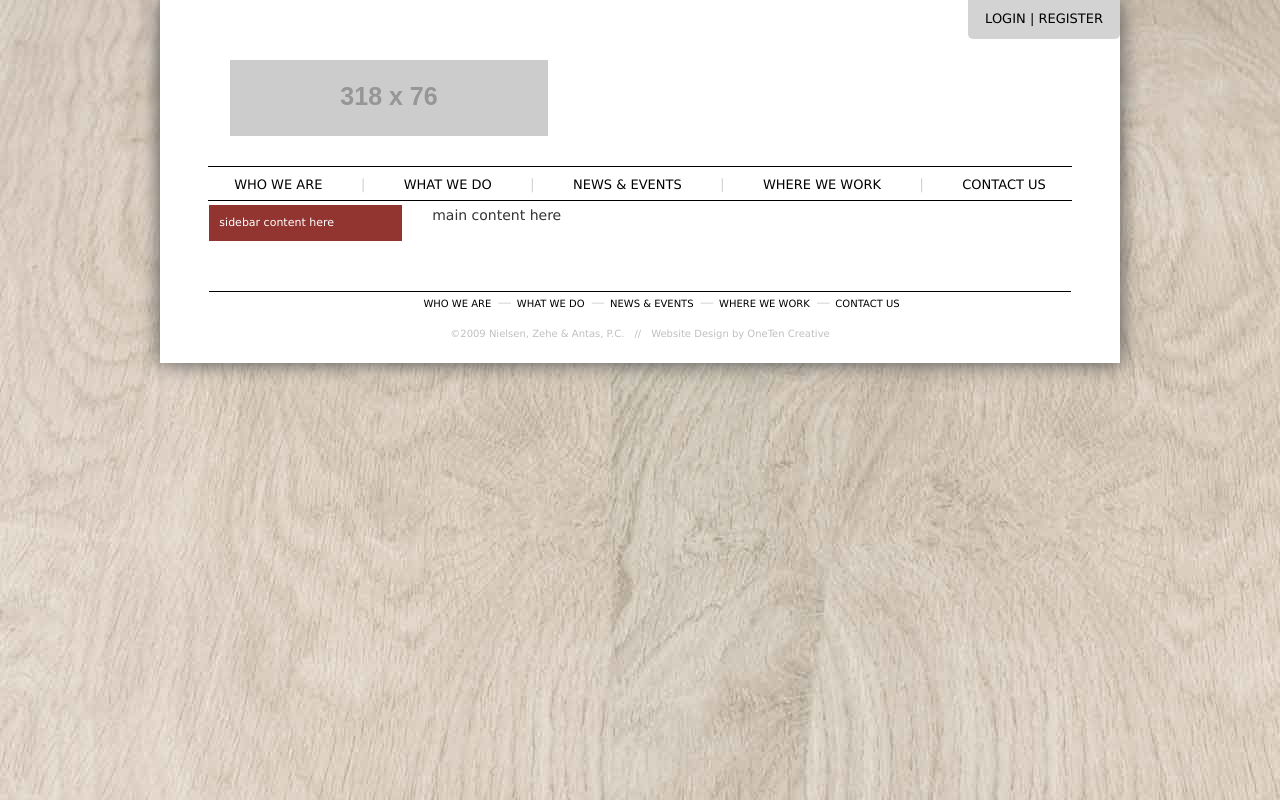
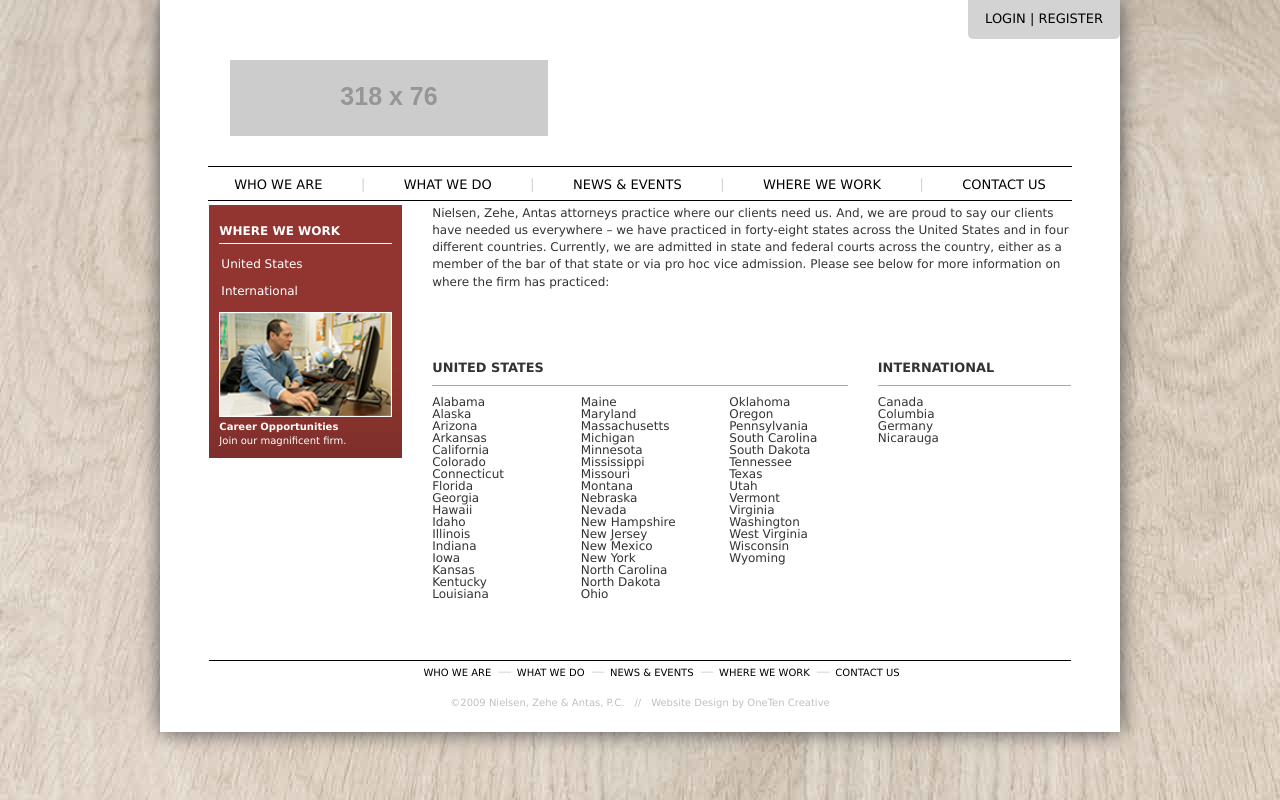
Before and after one commit to waldrupm/flask-law-firm, a Flask app: page /where in a window 1280 px wide. Run offline with Flask 2, Linux system fonts and the light colour scheme; grey boxes labelled with a size stand in for pictures from a placeholder-image service; some libraries are stand-ins or nearby versions.

Commit message:
continue template work

```diff
--- a/app/__init__.py
+++ b/app/__init__.py
@@ -11,7 +11,7 @@
 
 def create_app(config_class=Config):
     app = Flask(__name__)
-    app.config.from_object(config_class) # TODO Edit config class for Postgres when ready.
+    app.config.from_object(config_class)  # TODO Edit config class for Postgres when ready.
 
     db.init_app(app)
     migrate.init_app(app)
--- a/app/blueprints/main/routes.py
+++ b/app/blueprints/main/routes.py
@@ -1,28 +1,34 @@
 from flask import Blueprint, render_template
 
 main = Blueprint('main', __name__)
+
 
 @main.route("/")
 @main.route("/home")
 def home():
     return render_template('home.html', home_page=True)
 
+
 @main.route("/who")
 def who():
     return render_template('who.html')
+
 
 @main.route("/what")
 def what():
     return render_template('what.html')
 
+
 @main.route("/news")
 def news():
     return render_template('news.html')
+
 
 @main.route("/where")
 def where():
     return render_template('where.html')
 
+# TODO working on contact template, add email functionality
 @main.route("/contact")
 def contact():
     return render_template('contact.html')
--- a/app/routes.py
+++ /dev/null
@@ -1,5 +0,0 @@
-# from flask import current_app as app
-
-# @app.context_processor
-# def home_flag():
-#     return {'home_page': False}
--- a/app/templates/where.html
+++ b/app/templates/where.html
@@ -1,9 +1,73 @@
 {% extends 'layout.html' %}
 
 {% block sidebar %}
-    sidebar content here
+<h5><a href="whoweare.html">WHERE WE WORK</a></h5>
+<ul>
+    <li><a href="#">United States</a></li>
+    <li><a href="#">International</a></li>
+</ul>
+<a href="where.html">
+    <figure>
+        <img style="width:100%; max-width:200px" src="{{ url_for('static', filename='images/content-navlink-career.jpg') }}" alt="Map" />
+        <figcaption>
+            <h6>Career Opportunities</h6>
+            <p>Join our magnificent firm.</p>
+        </figcaption>
+    </figure>
+</a>
 {% endblock %}
 
 {% block content %}
-    main content here
+<div class="row">
+    <div class="col-md-12">
+        <p>Nielsen, Zehe, Antas attorneys practice where our clients need us. And, we are proud to say our clients have
+            needed us everywhere – we have practiced in forty-eight states across the United States and in four
+            different countries. Currently, we are admitted in state and federal courts across the country, either as a
+            member of the bar of that state or via pro hoc vice admission. Please see below for more information on
+            where the firm has practiced:</p>
+    </div> <!-- End p -->
+</div> <!-- End row 1 -->
+<div class="row">
+    <div class="col-md-8">
+        <h4>United States</h4>
+        <div class="row">
+            <div class="col-md-4">
+                <p class="listed-places">
+                    Alabama<br />Alaska<br />Arizona<br />
+                    Arkansas<br />California<br />Colorado<br />
+                    Connecticut<br />Florida<br />Georgia<br />
+                    Hawaii<br />Idaho<br />Illinois<br />Indiana<br />
+                    Iowa<br />Kansas<br />Kentucky<br />Louisiana</p>
+            </div>
+            <div class="col-md-4">
+                <p class="listed-places">
+                    Maine<br />Maryland<br />Massachusetts<br />
+                    Michigan<br />Minnesota<br />Mississippi<br />
+                    Missouri<br />Montana<br />Nebraska<br />
+                    Nevada<br />New Hampshire<br />New Jersey<br />
+                    New Mexico<br />New York<br />North Carolina<br />North Dakota<br />Ohio</p>
+            </div>
+            <div class="col-md-4">
+                <p class="listed-places">
+                    Oklahoma<br />Oregon<br />Pennsylvania<br />
+                    South Carolina<br />South Dakota<br />
+                    Tennessee<br />Texas<br />Utah<br />Vermont<br />
+                    Virginia<br />Washington<br />West Virginia<br />
+                    Wisconsin<br />Wyoming</p>
+            </div>
+        </div>
+    </div> <!-- End US header and content -->
+    <div class="col-md-4">
+        <h4>International</h4>
+        <div class="row">
+            <div class="col-md-12">
+                <p class="listed-places">
+                    Canada<br />Columbia<br />Germany<br />
+                    Nicarauga</p>
+            </div>
+        </div>
+    </div> <!-- End International header -->
+</div> <!-- End header row -->
+<div class="row">
+</div>
 {% endblock %}
```
Also changed, not shown: app/templates/what.html (+57 -2 lines).
